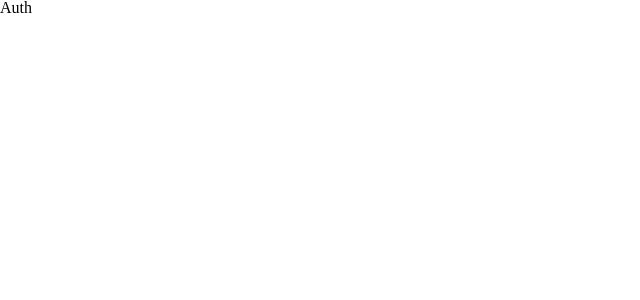
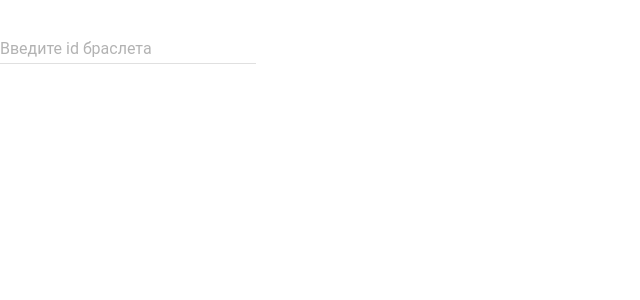
Before and after one commit to nickaroot/sk-iskra, a React app in the folder spark-ui/: page /auth in a window 1280 px wide. Shown: the top 300 px of the page, without its empty margins (0-640 px from the left). Built offline with nearby package versions, Linux system fonts and the light colour scheme.

Commit message:
add auth

```diff
--- /dev/null
+++ b/spark-ui/src/components/styles.scss
@@ -0,0 +1,7 @@
+.text-field {
+    position: absolute;
+    top: 50%;
+    left: 50%;
+    margin-right: -50%;
+    transform: translate(-50%, -50%)
+}
--- a/spark-ui/src/containers/Auth.js
+++ b/spark-ui/src/containers/Auth.js
@@ -1,9 +1,16 @@
 import React from 'react';
+import TextField from 'material-ui/TextField';
+import styles from './styles.scss';
 
 export default class Auth extends React.Component {
   render() {
     return (
-      <div>Auth</div>
+      <div className={styles.textField}>
+        <TextField
+          hintText="id браслета"
+          floatingLabelText="Введите id браслета"
+        />
+      </div>
     );
   }
 }
--- /dev/null
+++ b/spark-ui/src/containers/styles.scss
@@ -0,0 +1,7 @@
+.text-field {
+  position: absolute;
+  top: 50%;
+  left: 50%;
+  margin-right: -50%;
+  transform: translate(-50%, -50%)
+}
```
